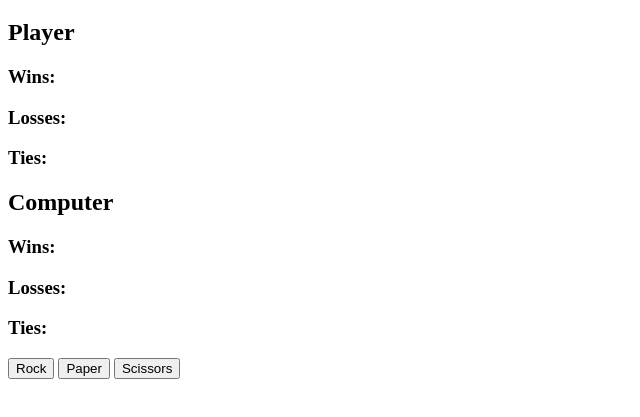
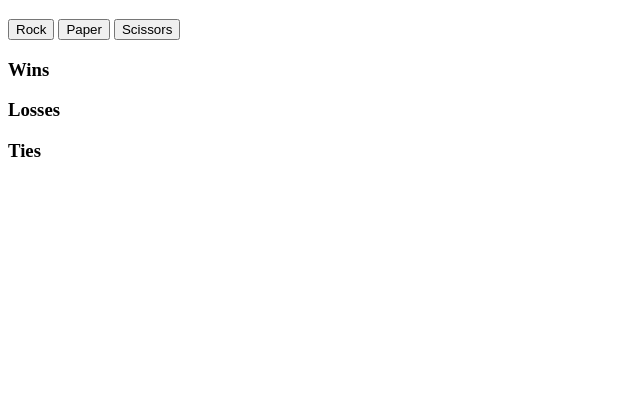
Before and after one commit to Bones1335/rock-paper-scissorsJS, a plain HTML site: page index.html in a window 1280 px wide. Shown: the part 61-478 px from the top of the page, without its empty margins (0-640 px from the left). Drawn offline with Linux system fonts and the light colour scheme.

Commit message:
Wins, Losses, Ties added w/ result() to display in rockPaperScissors.js

```diff
--- a/index.html
+++ b/index.html
@@ -7,20 +7,7 @@
     <title>Rock Paper Scissors</title>
 </head>
 <body>
-
-    <div id='results'>
-        <h1>Rock, Paper, Scissors!</h1>
-
-        <h2>Player</h2>
-        <h3>Wins: </h3>
-        <h3>Losses: </h3>
-        <h3>Ties: </h3>
-
-        <h2>Computer</h2>
-        <h3>Wins: </h3>
-        <h3>Losses: </h3>
-        <h3>Ties: </h3>
-    </div>
+    <h1>Rock, Paper, Scissors!</h1>
 
     <div id='buttons'>
         <button id='rock'>Rock</button>
@@ -28,8 +15,31 @@
         <button id='scissors'>Scissors</button>
     </div>
 
+    <div id='results'>
+
+    </div>
 
 
+
+<!--
+    <div id='results'>
+        <h2>Player</h2>
+        <h3>Wins</h3>
+            <p class='pWins'>0</p>
+        <h3>Losses</h3>
+            <p class='pLosses'></p>
+        <h3>Ties</h3>
+            <p class='pTies'></p>
+
+        <h2>Computer</h2>
+        <h3>Wins</h3>
+            <p class='cScore'></p>
+        <h3>Losses</h3>
+            <p class='cScore'></p>
+        <h3>Ties</h3>
+            <p class='cScore'></p>
+    </div>
+-->
 
 
 
--- a/rockPaperScissors.js
+++ b/rockPaperScissors.js
@@ -39,7 +39,7 @@ function playRound(playerSelection, computerSelection) {
     } else if (playerSelection === 'scissors' && computerSelection === 'paper') {
         return console.log('You win! Scissors beat Paper!'), wins += 1;
     } else if (playerSelection === 'scissors' && computerSelection === 'scissors') {
-        return console.log('It\s a tie!'), ties += 1;
+        return console.log('It\'s a tie!'), ties += 1;
     } else
         return console.log('Didn\'t work.');
 }
@@ -65,3 +65,47 @@ buttons.forEach((button) => {
             playRound(playerSelection, computerSelection);
         });
     });
+
+// Wins
+const results = document.querySelector('#results');
+
+const Wins = document.createElement('h3');
+    Wins.classList.add('Wins');
+    Wins.textContent = 'Wins';
+
+results.appendChild(Wins);
+
+const pWins = document.createElement('p');
+    pWins.classList.add('pWins');
+
+results.appendChild(pWins);
+
+// Losses
+const Losses = document.createElement('h3');
+    Losses.classList.add('Losses');
+    Losses.textContent = 'Losses';
+
+results.appendChild(Losses);
+
+const pLosses = document.createElement('p');
+    pLosses.classList.add('pLosses');
+
+results.appendChild(pLosses);
+
+// Ties
+const Ties = document.createElement('h3');
+    Ties.classList.add('Ties');
+    Ties.textContent = 'Ties';
+
+results.appendChild(Ties);
+
+const pTies = document.createElement('p');
+    pTies.classList.add('pTies');
+
+results.appendChild(pTies);
+
+function result() {
+    pWins.textContent = `${wins}`;
+    pLosses.textContent = `${losses}`;
+    pTies.textContent = `${ties}`;
+};
```
Lines whose indentation alone changed are shown as unchanged.
